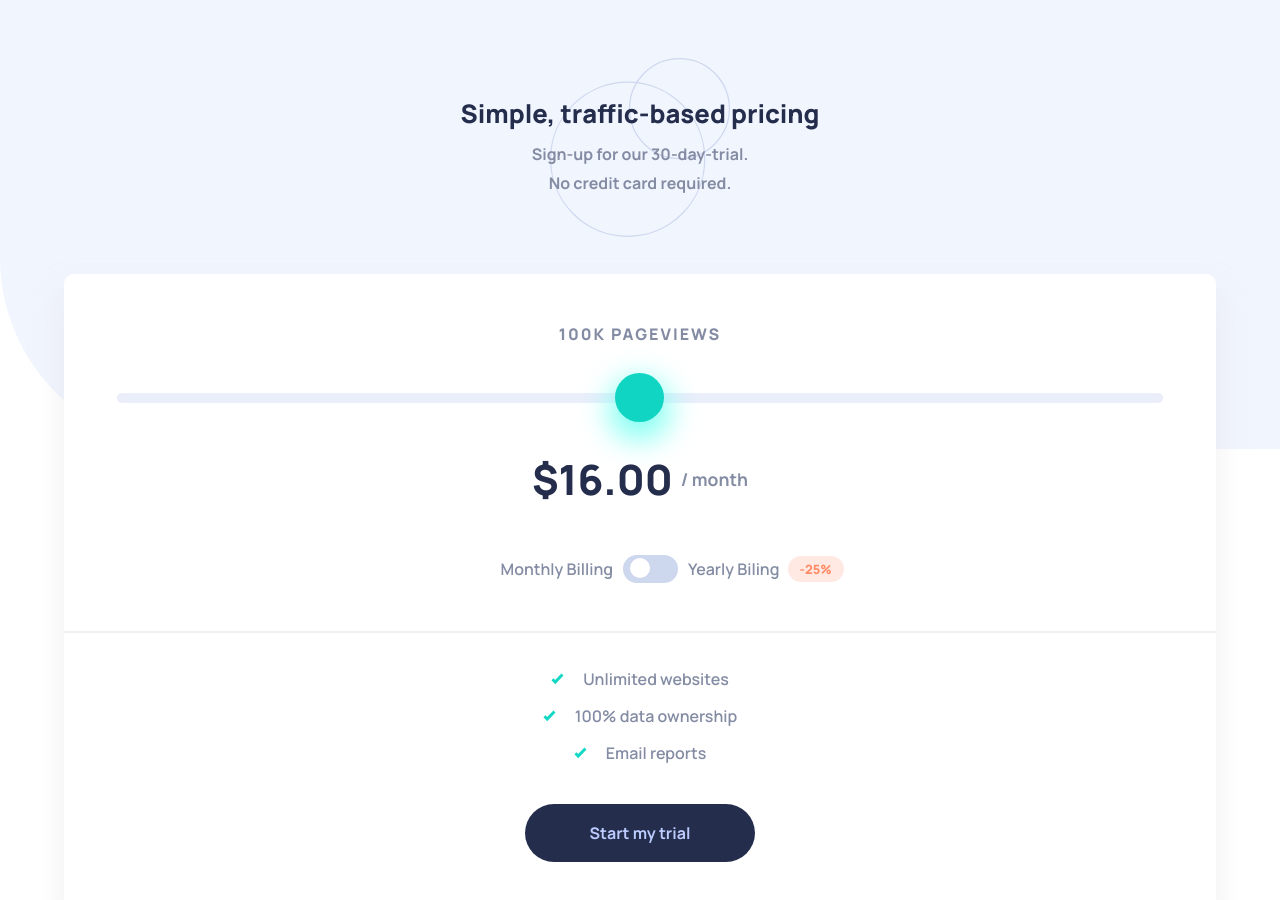
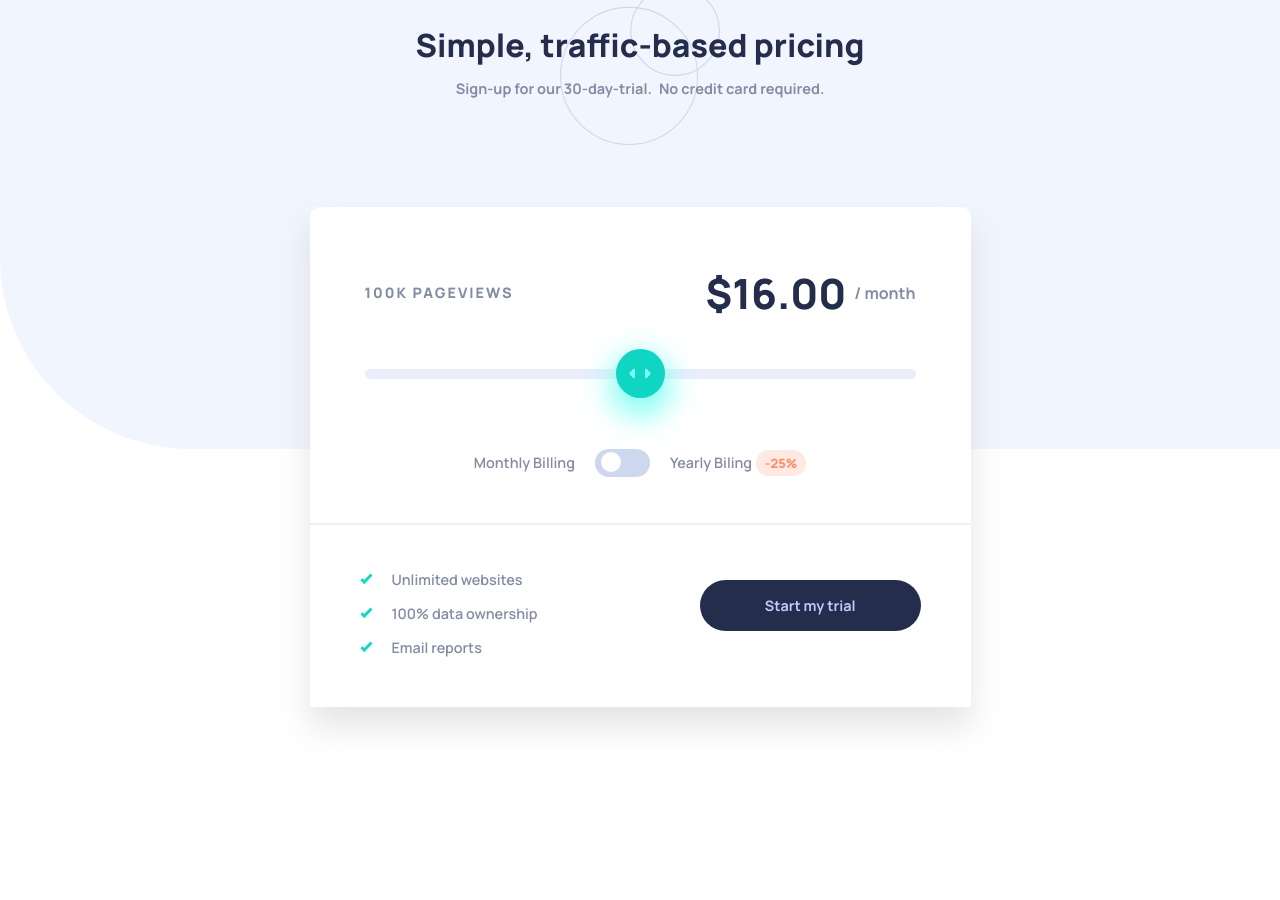
Before and after one commit to Hierroo/FrontEntMentorChallenges, a plain HTML site: page Preço Interativo/index.html in a window 1280 px wide. After the commit the page ends 800 px from the top, so only its background shows below. Drawn offline with Linux system fonts and the light colour scheme.

Commit message:
adding responsivity

```diff
--- a/Preço Interativo/index.html
+++ b/Preço Interativo/index.html
@@ -36,7 +36,10 @@
                         <input class="switch-input" type="checkbox">
                         <span class="slider"></span>
                     </label>
-                    <span class="biling-txt">Yearly Biling</span>
+                    <div- class="div-year-with-discount">
+                        <span class="biling-txt">Yearly Biling</span>
+                        <span class="billing-discount">-25%</span>
+                    </div->
                 </div>
             </div>
 
--- a/Preço Interativo/style.css
+++ b/Preço Interativo/style.css
@@ -23,6 +23,7 @@
 * {
     margin: 0px;
     font-family: "Manrope";
+    transition: all 0.2s ease;
 }
 
 body {
@@ -42,7 +43,9 @@ body {
 
 /*------------TOP CONTENT------------*/
 .div-top-content {
-    margin-top: 6em;
+    position: relative;
+    width: 90%;
+    margin-top: 4em;
     display: flex;
     flex-direction: column;
     align-items: center;
@@ -50,12 +53,12 @@ body {
 }
 .div-top-content img {
     position: absolute;
-    top: 58px;
-    width: 180px;
+    top: -37px;
+    width: 160px;
 }
 .div-top-content  h1 {
     color: var(--text-and-cta);
-    font-size: 1.6em;
+    font-size: 1.4em;
     font-weight: 850;
     text-align: center;
 
@@ -73,7 +76,7 @@ body {
     align-items: center;
 
     margin-top: 0.4em;
-    font-size: 16px;
+    font-size: 14.5px;
     color: var(--text);
     font-weight: 700;
 
@@ -87,8 +90,8 @@ body {
     justify-content: space-between;
     gap: 23px;
     width: 90%;
-    margin-top: 5em;
-    box-shadow: 0px 20px 30px 0px rgba(214, 214, 214, 0.355);
+    margin-top: 4em;
+    box-shadow: 0px 20px 30px 0px rgba(181, 181, 181, 0.355);
 }
 
 /*-----------REVIEWS-------------*/
@@ -101,7 +104,7 @@ body {
     gap: 48px;
 
 
-    padding: 25px;
+    padding: 23px 20px;
     border-radius: 10px;
 
     background-color: white;
@@ -109,7 +112,7 @@ body {
 .reviews-amount {
     margin-top: 1.5em;
     font-weight: 800;
-    font-size: 1em;
+    font-size: 0.9em;
     letter-spacing: 2px;
     color: var(--text);
 }
@@ -123,6 +126,7 @@ body {
     appearance: none;
     background: var(--empty-slider-bar);
     border-radius: 15px;
+
 }
 
 .price-bar::-webkit-slider-thumb {
@@ -133,7 +137,11 @@ body {
 
     border-radius: 100%;
     box-shadow: 0px 12px 30px 6px var(--slider-shadow);
-    background: var(--slider-bg);
+    background-image: url(suporte/images/icon-slider.svg);
+    background-position: center center;
+    background-repeat: no-repeat;
+    background-color: var(--slider-bg);
+
 }
 
 
@@ -162,33 +170,40 @@ body {
 
 .per-date {
     font-weight: 700;
-    font-size: 1.1em;
+    font-size: 1em;
     color: var(--text);
 }
 /*------------------------*/
 
 .biling {
     position: relative;
+    width: 100%;
     display: flex;
-    justify-content: space-around;
+    justify-content: center;
+    gap: 8px;
     align-items: center;
-    gap: 10px;
+
+    padding-left: 25px;
 }
 .biling-txt {
+    font-size: 0.9em;
     font-weight: 600;
     color: var(--text);
 }
 
-.biling::after {
-    position: absolute;
-    left: 287px;
-    content: "-25%";
-    padding: 4px 12px;
+.billing-discount {
+    padding: 4px 9px;
     border-radius: 15px;
     font-weight: 800;
     font-size: 0.8em;
     color: var(--discount-text);
     background-color: var(--discount-bg);
+}
+.div-year-with-discount {
+    display: flex;
+    align-items: center;
+    justify-content: space-between;
+    gap: 4px;
 }
 
 .switch {
@@ -244,7 +259,7 @@ body {
     flex-direction: column;
     align-items: center;
     justify-content: space-between;
-    gap: 40px;
+    gap: 35px;
     padding: 20px 20px 50px 20px;
     border-top: 2px solid rgba(214, 214, 214, 0.355);
     border-radius: 0px 0px 10px 10px;
@@ -265,6 +280,7 @@ body {
     list-style-type: none;
     color: var(--text);
     font-weight: 600;
+    font-size: 0.9em;
 }
 .benefits-list li img {
     width: 13px;
@@ -276,11 +292,99 @@ body {
     color: var(--cta-text);
 
     font-weight: 700;
-    font-size: 1em;
+    font-size: 0.9em;
 
     border-radius: 30px;
-    padding: 18px 65px;
+    padding: 16px 65px;
     border-width: 0px;
 }
 
 /*----------------------------------*/
+
+@media screen and (min-width: 721px) {
+    .main {
+        height: 100vh;
+        display: flex;
+        justify-content: center;
+    }
+    .div-top-content {
+        margin-top: -70px;
+    }
+    .div-top-content h1 {
+        font-size: 2em;
+    }
+    .div-paragraphs {
+        display: flex;
+        flex-direction: row;
+        justify-content: space-between;
+        gap: 7px;
+    }
+    .card {
+        width: 661px;
+        margin-top: 6.8em;
+    }
+    .pricing-card {
+        display: flex;
+        flex-wrap: wrap;
+        flex-direction: row;
+        justify-content: space-between;
+        align-items: center;
+        padding-top: 58px;
+        padding-left: 55px;
+        padding-right: 55px;
+        row-gap: 48px;
+
+    }
+    .price-bar {
+        width: 100%;
+    }
+    .reviews-amount {
+        order: 1;
+        margin-top: 0px;
+    }
+    .div-price-per-date {
+        order: 2;
+
+    }
+    .price-bar {
+        order: 3;
+    }
+    .biling {
+        order: 4;
+        margin-top: 1.4em;
+        width: 100%;
+
+        display: flex;
+        justify-content: center;
+        gap: 20px;
+        padding: 0px;
+
+    }
+
+    .benefits-card {
+        display: flex;
+        flex-direction: row;
+        justify-content: space-between;
+
+        padding: 30px 50px 50px 50px;
+    }
+
+    .benefits-list {
+        align-items: start;
+        row-gap: 15px;
+    }
+}
+
+@media screen and (max-width: 388px) {
+
+    .biling {
+        display: flex;
+        justify-content: center;
+        gap: 8px;
+
+        padding-left: 0px;
+    }
+    .biling-txt {
+        text-align: center;
+    }
+}
```
